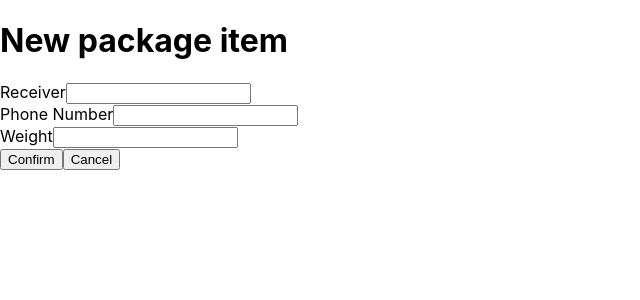
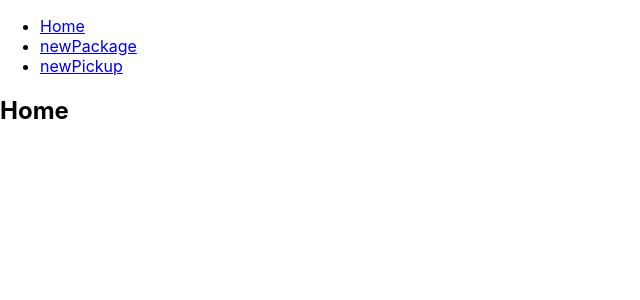
Before and after one commit to jed1337/MiniPackageFrontEnd, a React (Create React App) app: page / in a window 1280 px wide. Shown: the top 300 px of the page, without its empty margins (0-640 px from the left). Built offline with nearby package versions, Linux system fonts and the light colour scheme.

Commit message:
Add routing

```diff
--- a/package.json
+++ b/package.json
@@ -6,6 +6,7 @@
     "react": "^16.11.0",
     "react-dom": "^16.11.0",
     "react-redux": "^7.1.1",
+    "react-router-dom": "^5.1.2",
     "react-scripts": "3.2.0",
     "redux": "^4.0.4"
   },
--- /dev/null
+++ b/src/components/DefaultView.js
@@ -0,0 +1,40 @@
+import React from "react";
+import {BrowserRouter as Router, Link, Route, Switch} from "react-router-dom";
+import PackageView from "./pickup/PackageView";
+import PickupView from "./pickup/PickupView";
+
+function DefaultView() {
+    return (
+        <Router>
+            <div>
+                <ul>
+                    <li><Link to={"/"}>Home</Link></li>
+                    <li><Link to={"/newPackage"}>newPackage</Link></li>
+                    <li><Link to={"/newPickup"}>newPickup</Link></li>
+                </ul>
+
+                <Switch>
+                    <Route exact path="/">
+                        <Home/>
+                    </Route>
+                    <Route path="/newPackage">
+                        <PackageView/>
+                    </Route>
+                    <Route path="/newPickup">
+                        <PickupView/>
+                    </Route>
+                </Switch>
+            </div>
+        </Router>
+    )
+}
+
+function Home() {
+    return (
+        <div>
+            <h2>Home</h2>
+        </div>
+    );
+}
+
+export default DefaultView;
--- a/src/index.js
+++ b/src/index.js
@@ -8,6 +8,7 @@ import {createStore} from "redux";
 import Provider from "react-redux/lib/components/Provider";
 import rootReducer from "./components/reducers";
 import PackageView from "./components/pickup/PackageView";
+import DefaultView from "./components/DefaultView";
 
 const store = createStore(
     rootReducer,
@@ -16,7 +17,8 @@ const store = createStore(
 
 ReactDOM.render(
     <Provider store={store}>
-        <PackageView />
+        {/*<PackageView />*/}
+        <DefaultView/>
     </Provider>,
 document.getElementById('root'));
 
```
Also changed, not shown: 1 other file (tests, documents, lock files or other folders).
